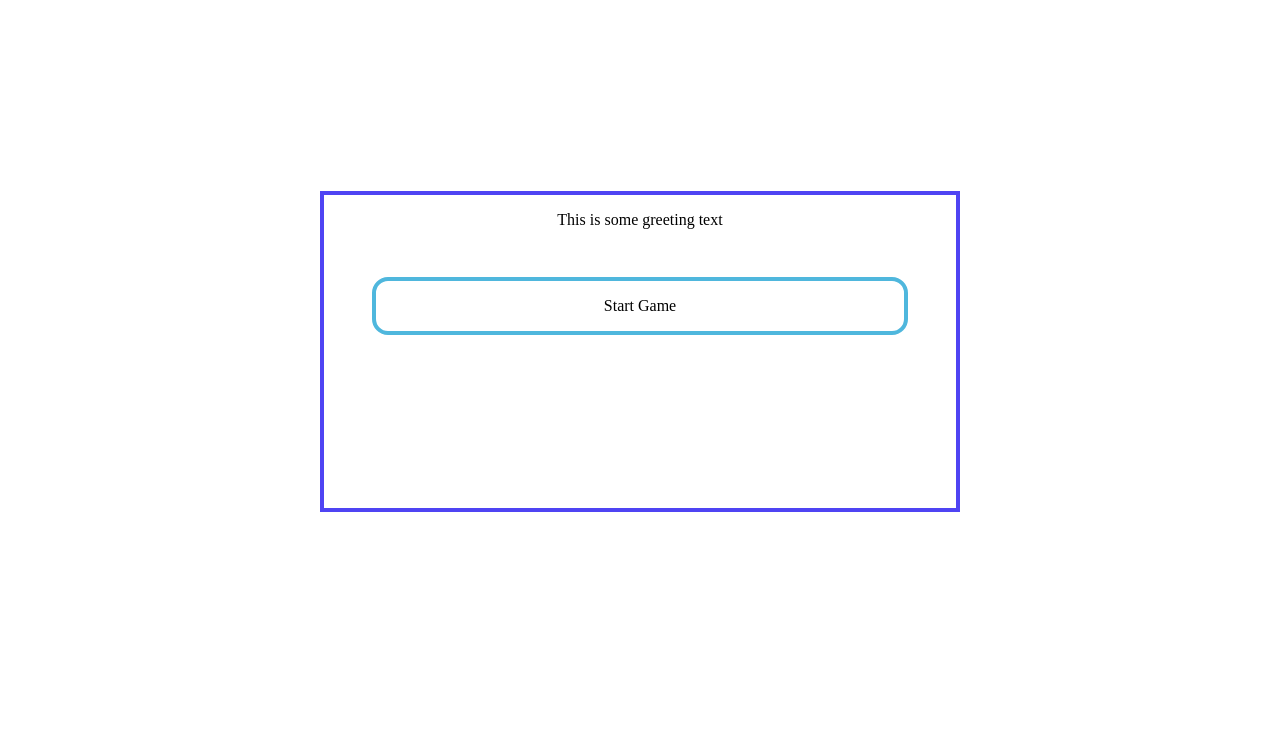
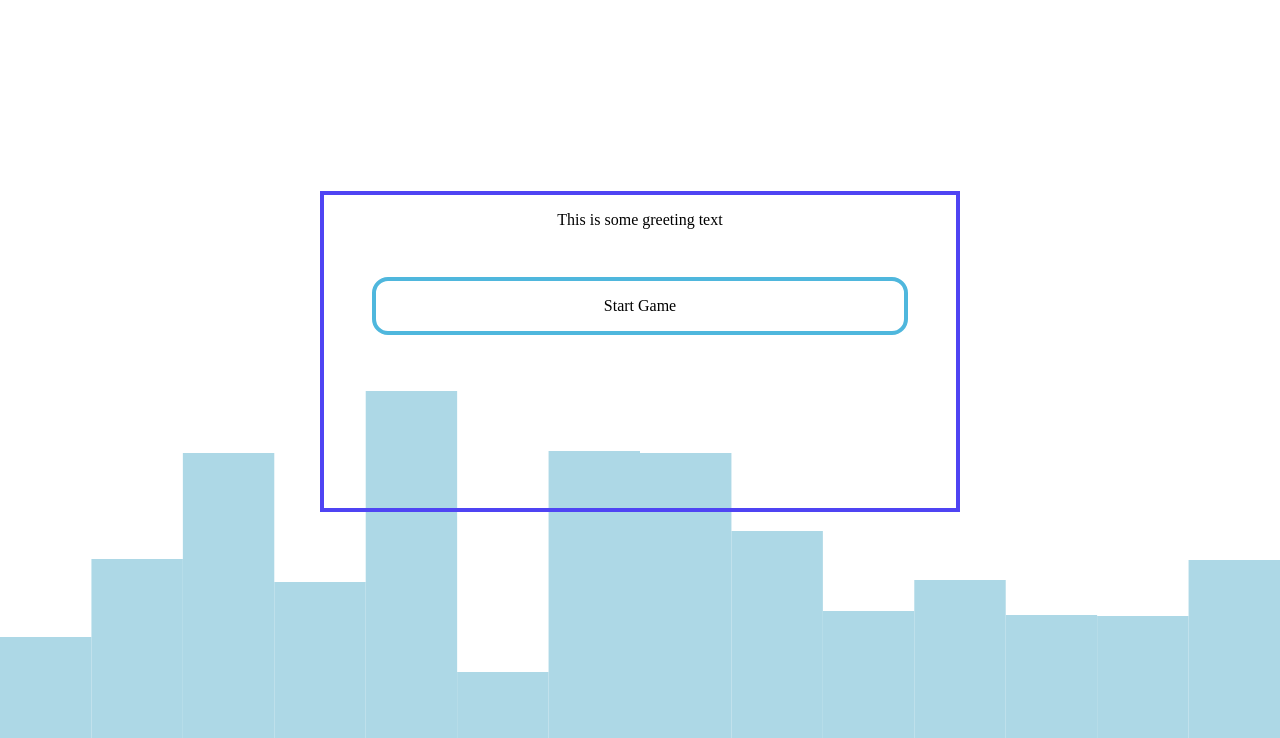
Before and after one commit to felizuno/gorillas, a plain HTML site: page index.html in a window 1280 px wide. Shown: the part 62-800 px from the top of the page. Drawn offline with Linux system fonts and the light colour scheme.

Commit message:
Using new game()

```diff
--- a/index.html
+++ b/index.html
@@ -6,7 +6,8 @@
   <script src="/lib/underscore-min.js"></script>
   <script src="/lib/backbone-min.js"></script>
   <script src="/js/main.js"></script>
-  <script src="/js/gamefactory.js"></script>
+  <script src="/js/utils.js"></script>
+  <script src="/js/game.js"></script>
   <script src="/js/viewmanager.js"></script>
 
   <script id="-template" type="text/template">
--- a/js/main.js
+++ b/js/main.js
@@ -3,13 +3,11 @@
     init: function() {
       this.newGame();
       this.viewManager.init();
-      this.on('change:currentGame', function() {
-        console.log('Game changing');
-      });
     },
 
     newGame: function() {
-      this.currentGame = this.gameFactory.makeNewGame();
+      this.currentGame = new Models.Game();
+      this.trigger('newGame');
     }
   }, Backbone.Events);
 
--- a/js/viewmanager.js
+++ b/js/viewmanager.js
@@ -3,33 +3,35 @@
   var GameView = Backbone.View.extend({
     initialize: function() {
       this.model = APP.currentGame;
-      console.log('gameView initialized with this model: ', this.model);
       this.el = $('.game-view').empty()
+      this.listenTo(APP, 'newGame', this.render);
+
+      var windowProps = this.model.get('config').screenProps;
       $('<canvas>')
-        .prop('width', this.model.get('screenProps').width)
-        .prop('height', this.model.get('screenProps').height)
+        .prop('width', windowProps.width)
+        .prop('height', windowProps.height)
         .appendTo(this.el);
     },
 
     render: function() {
       var self = this;
+      var config = this.model.get('config');
 
-      var width = this.model.get('buildingWidth');
-      var xOffset = this.model.get('screenProps').margin;
-      var wh = this.model.get('screenProps').height;
-
-      _.each(this.model.get('heights'), function(height) {
+      var ctx = this.el.find('canvas')[0].getContext('2d');
+      var wh = config.screenProps.height;
+      var buildingWidth = config.buildingWidth;
+      var xOffset = 0;
+      ctx.clearRect(0, 0, ctx.canvas.width, ctx.canvas.height);
+      _.each(config.skyline, function(height) {
         var yOffset = wh - height;
-        self._drawBuilding(height, width, yOffset, xOffset);
-        xOffset += width;
+        self._drawBuilding(height, buildingWidth, yOffset, xOffset, ctx);
+        xOffset += buildingWidth;
       });
     },
 
-    _drawBuilding: function(h, w, yo, xo) {
-      var ctx = this.el.find('canvas')[0].getContext('2d');
+    _drawBuilding: function(h, w, yo, xo, ctx) {
       console.log('Drawing a building', arguments);
-
-      ctx.fillStyle = 'red';
+      ctx.fillStyle = 'lightblue';
       ctx.fillRect(xo, yo, w, h);
     },
 
@@ -48,7 +50,7 @@
 
       $('.start').click(function() {
         APP.newGame();
-        $('.welcome').hide();
+        // $('.welcome').hide();
       });
 
     },
--- a/style/main.less
+++ b/style/main.less
@@ -41,11 +41,13 @@
 }
 //======================
 .welcome {
+  position: relative;
   width: 50%;
   height: 40%;
   margin: 20% auto 0 auto;
   border: 4px solid #4f44f3;
   text-align: center;
+  z-index: 10;
 
   .start {
     margin: 3em;
```
Also changed, not shown: js/DEAD - gamefactory.js (added, +46 -0 lines).
